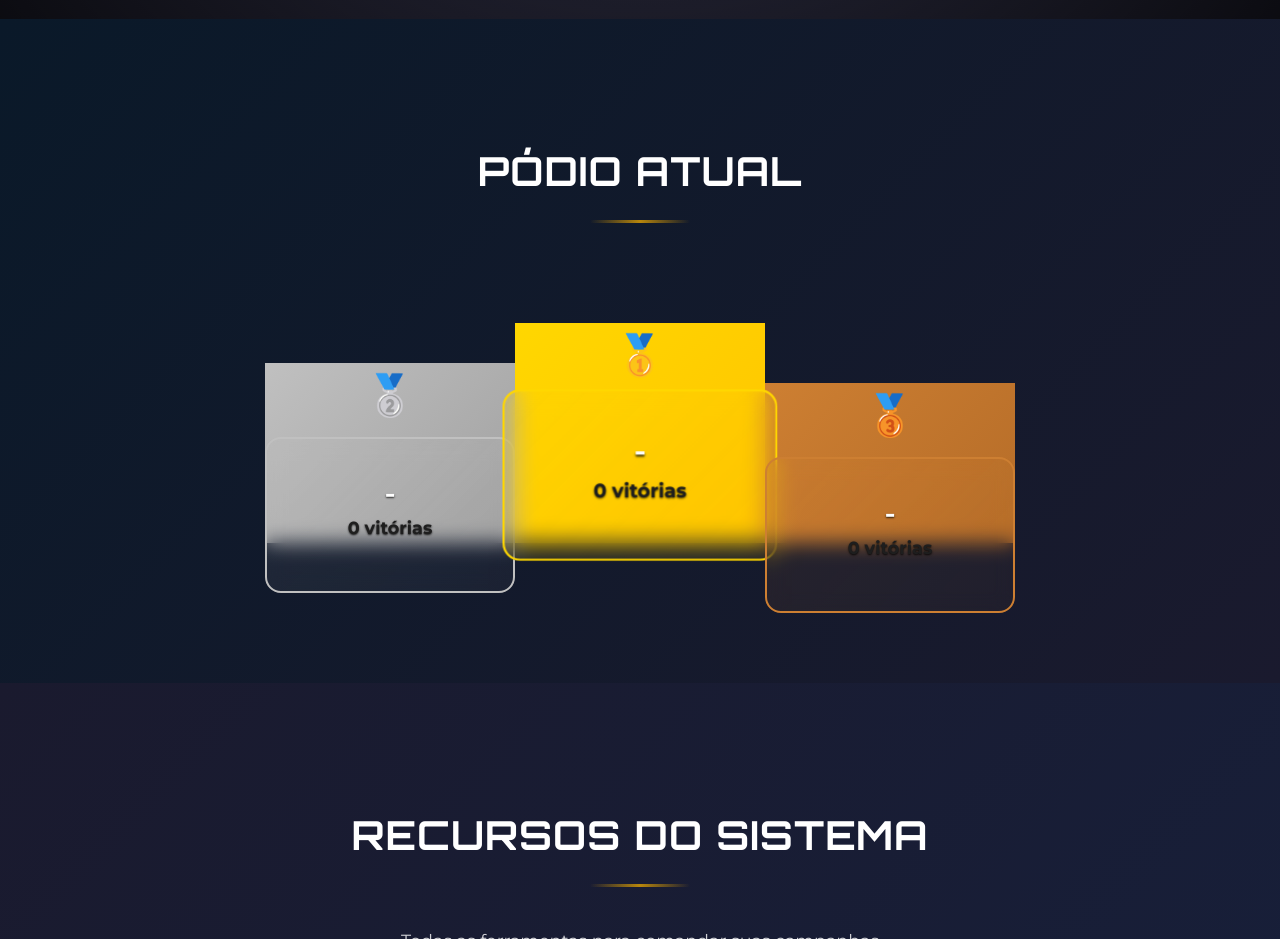
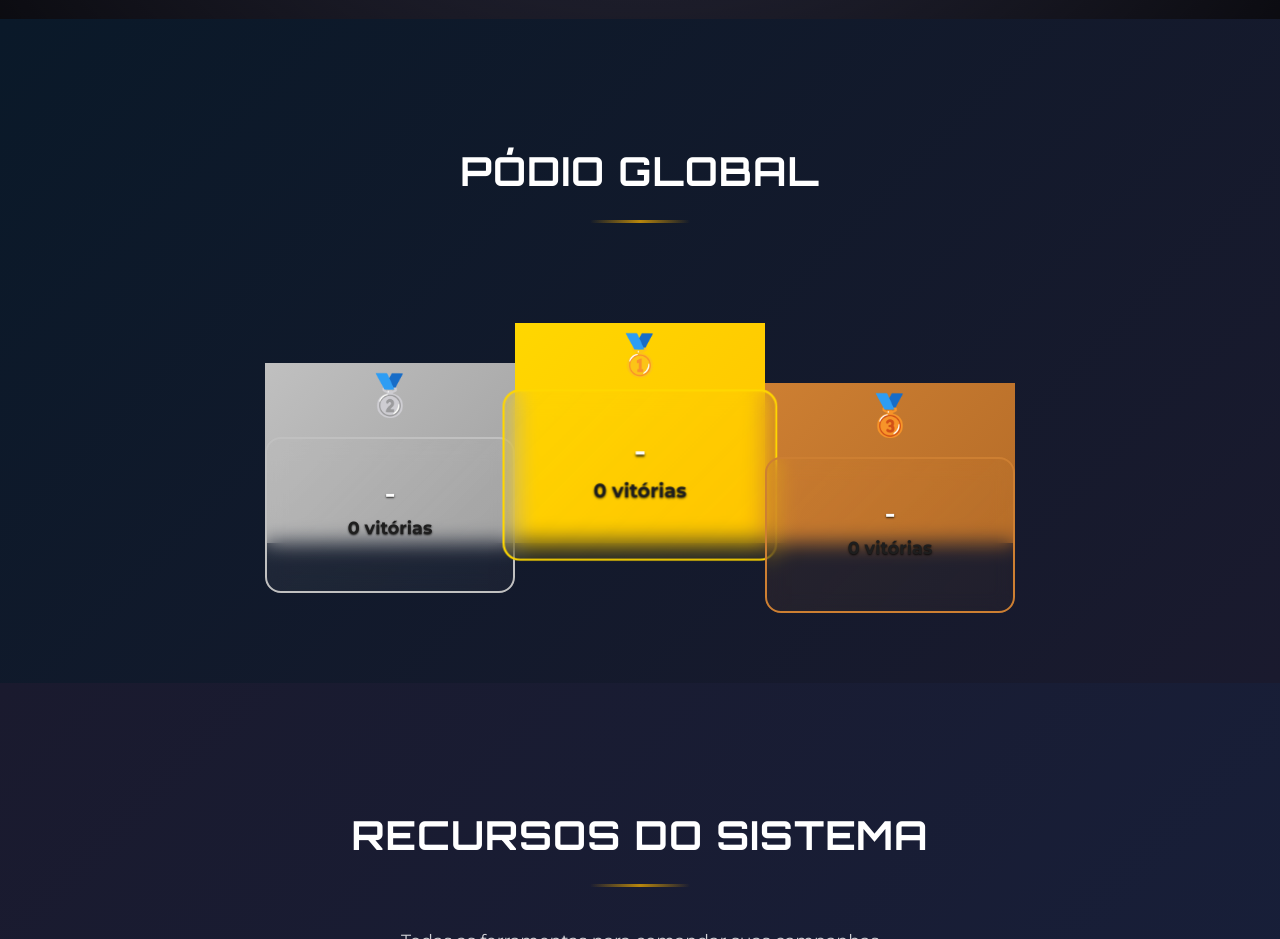
Before and after one commit to dankinlab89-design/war-board-gamerank, a website: page public/index.html in a window 1280 px wide. Shown: the part 1060-1999 px from the top of the page. Drawn offline with Linux system fonts and the light colour scheme; no server answers; grey boxes are pictures that could not be loaded.

```diff
--- a/public/index.html
+++ b/public/index.html
@@ -69,7 +69,7 @@
     <!-- Seção Ranking Rápido -->
     <section class="quick-ranking">
         <div class="container">
-            <h2 class="section-title">PÓDIO ATUAL</h2>
+            <h2 class="section-title">PÓDIO GLOBAL</h2>
             <div class="podium">
                 <div class="podium-item silver">
                     <div class="podium-rank">🥈</div>
```
